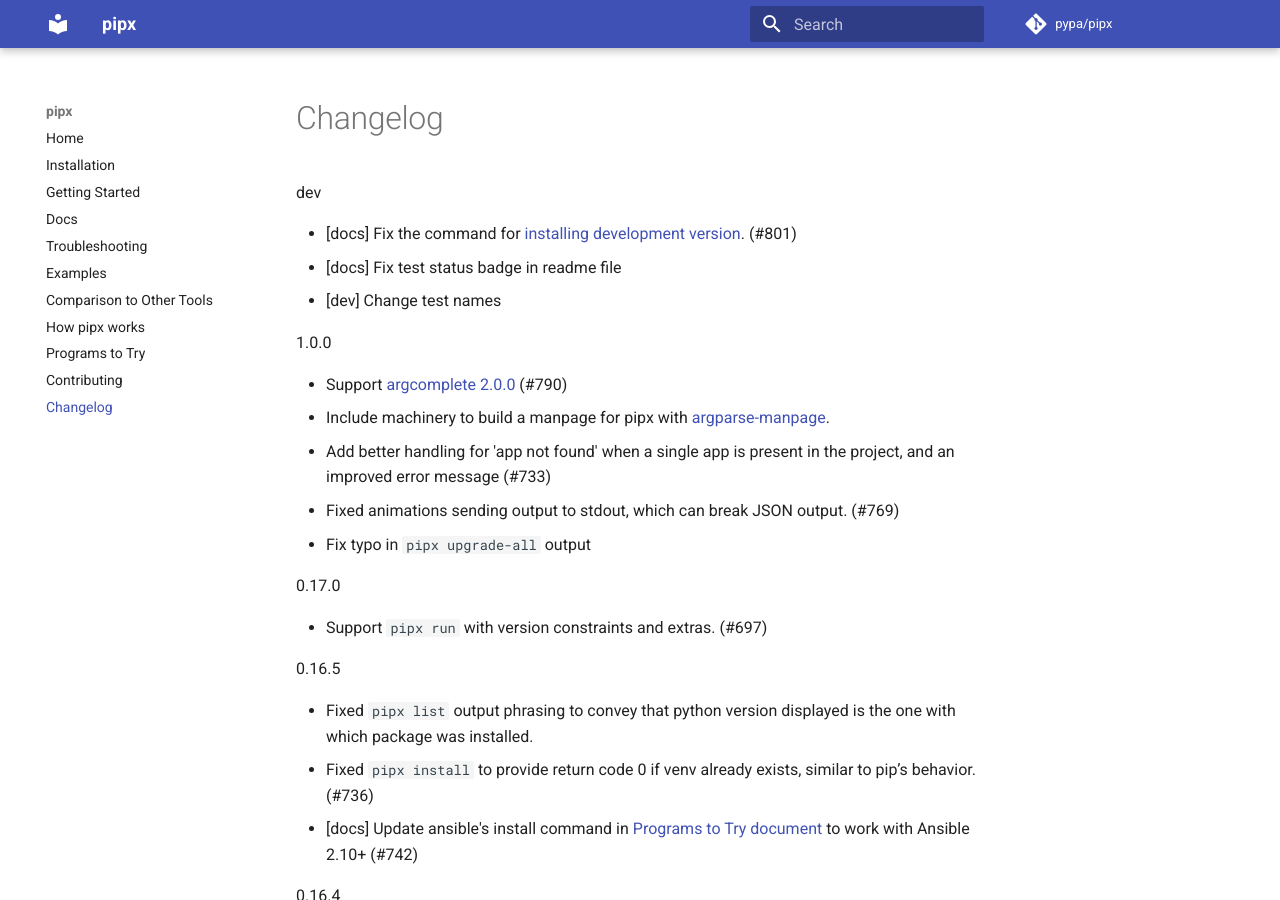
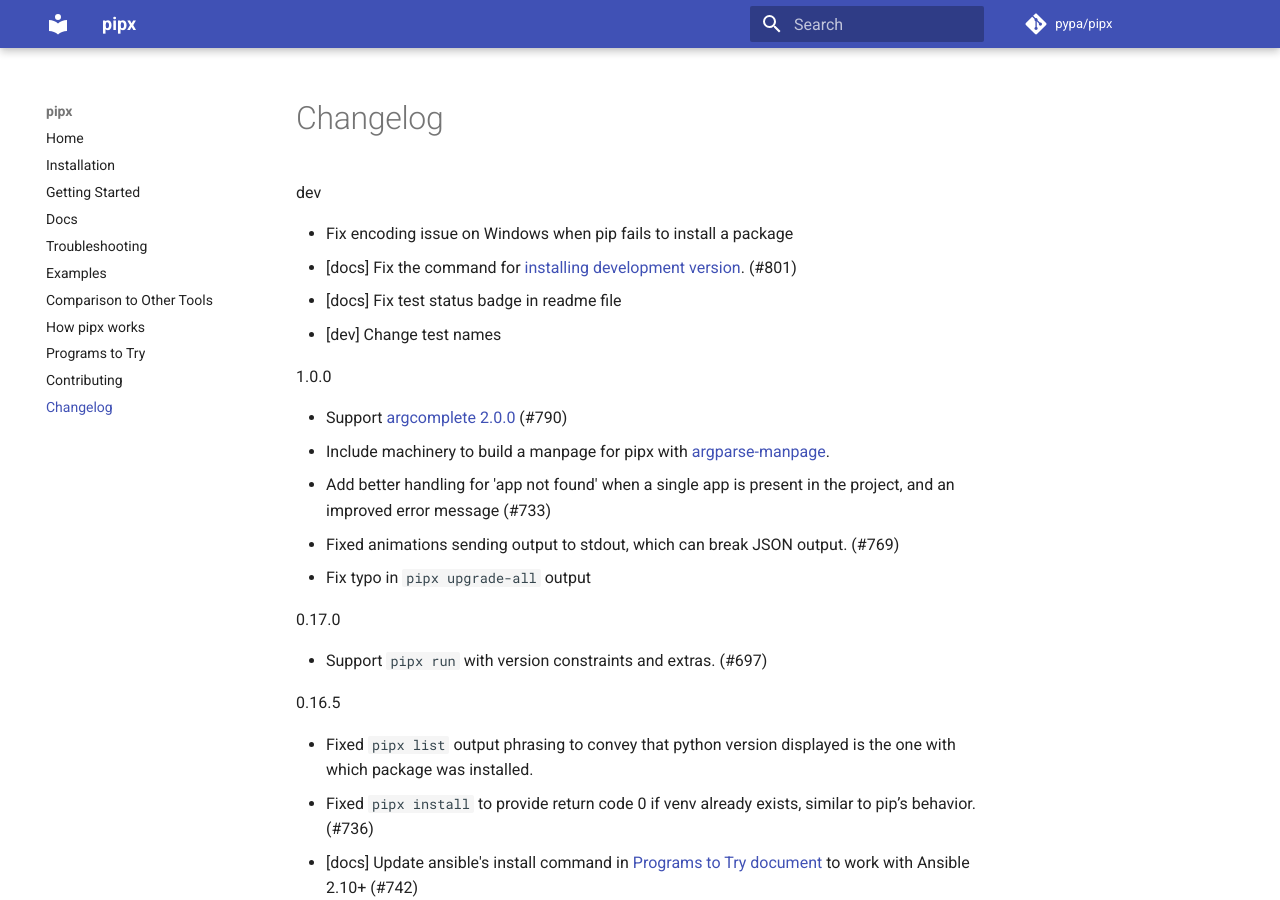
Before and after one commit to pypa/pipx, an MkDocs documentation site: the page built from docs/changelog.md, in a window 1280 px wide and 900 px high. Built offline with MkDocs 1.6.1 and Material for MkDocs 9.7.7, drawn with Linux system fonts in a browser that asks for light colours; comment, search, counter and statistics services are not loaded.

Commit message:
update changelog

```diff
--- a/docs/changelog.md
+++ b/docs/changelog.md
@@ -1,5 +1,6 @@
 dev
 
+- Fix encoding issue on Windows when pip fails to install a package
 - [docs] Fix the command for [installing development version](https://pypa.github.io/pipx/installation/#install-pipx-development-versions). (#801)
 - [docs] Fix test status badge in readme file
 - [dev] Change test names
```
